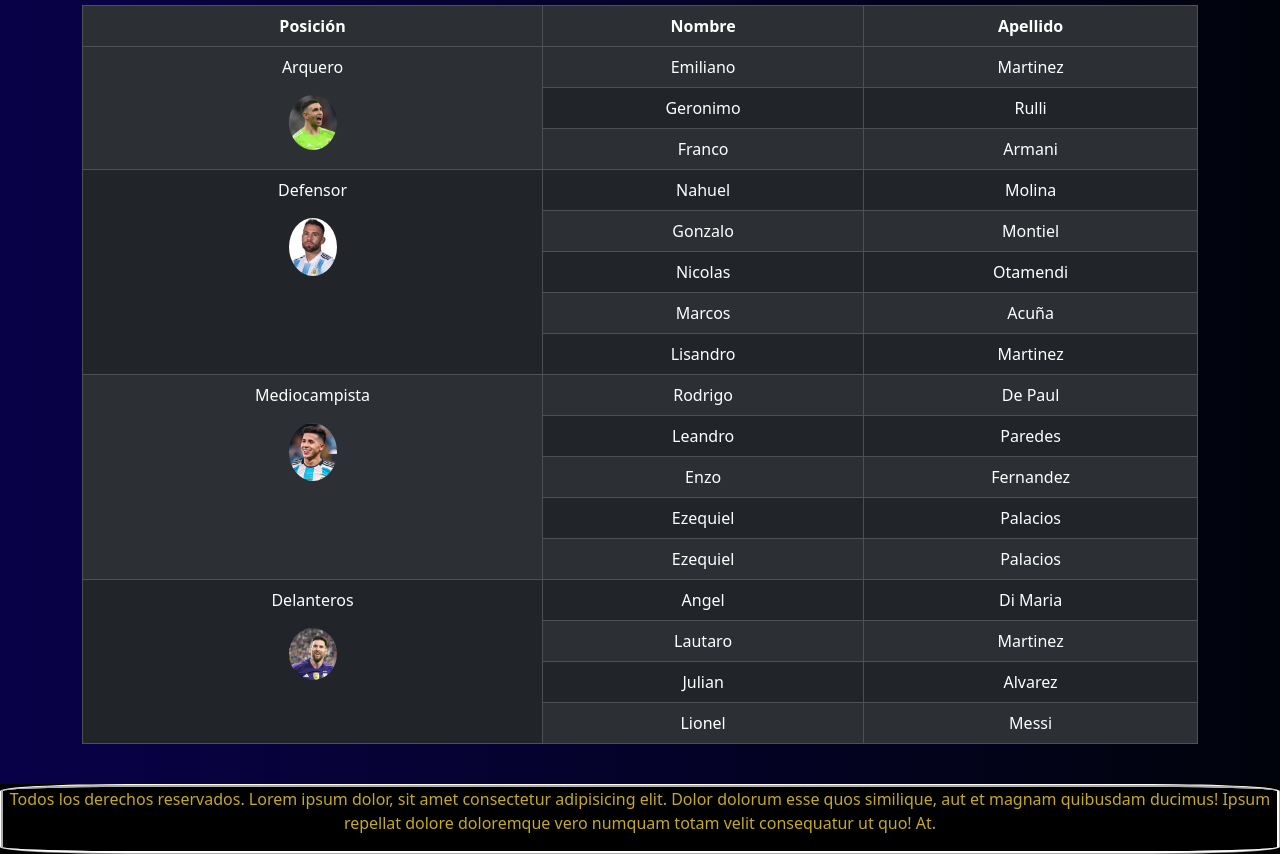
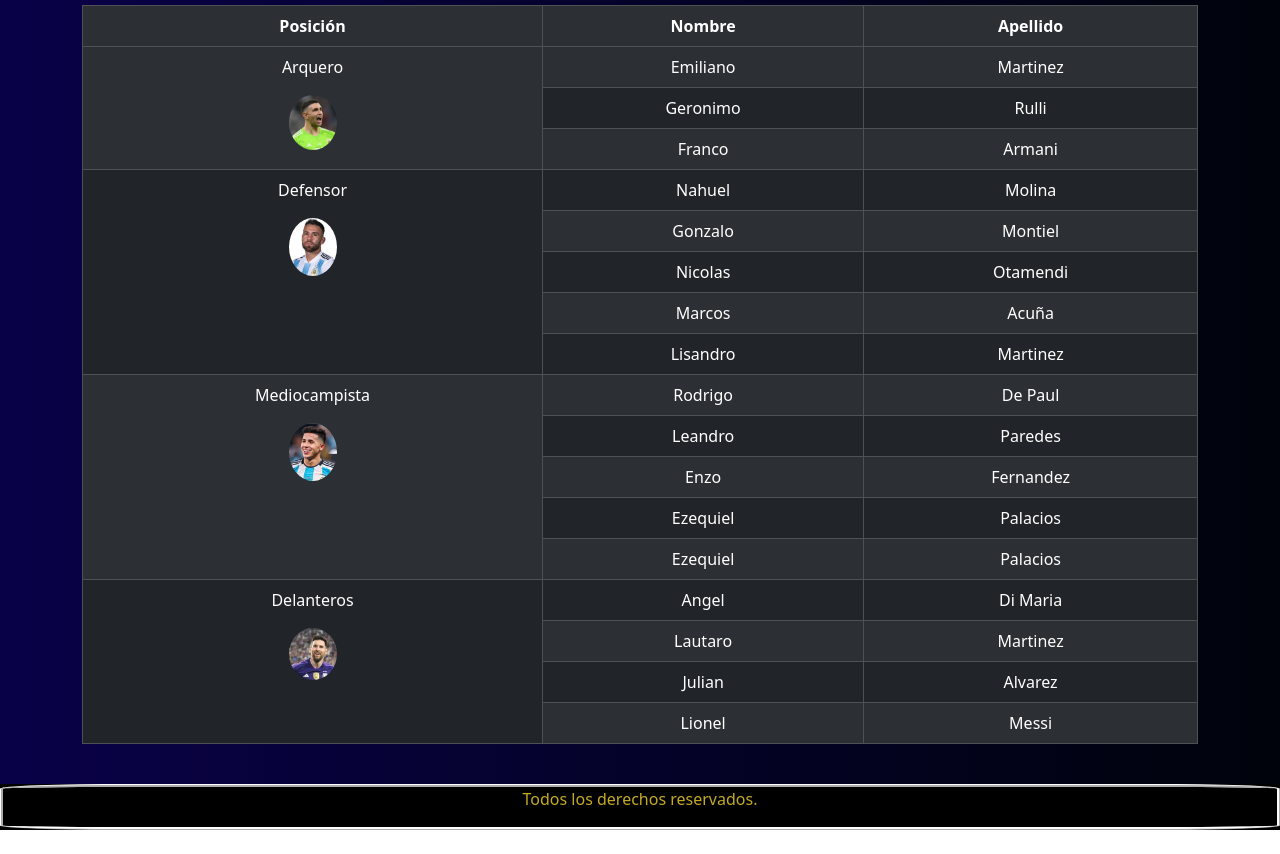
Before and after one commit to sergiolescano1/preentrega2_Lescano_Sergio, a website: page pages/jugadores.html in a window 1280 px wide. Shown: the part 179-1033 px from the top of the page. After the commit the page ends 1009 px from the top, so only its background shows below. Drawn offline with nearby package versions, Linux system fonts and the light colour scheme.

Commit message:
preentrega3

```diff
--- a/pages/jugadores.html
+++ b/pages/jugadores.html
@@ -178,9 +178,7 @@
     </section>
     <footer id="footer">
         <div class="footer_down">
-            <p class="text-center">Todos los derechos reservados. Lorem ipsum dolor, sit amet consectetur adipisicing
-                elit. Dolor dolorum esse quos similique, aut et magnam quibusdam ducimus! Ipsum repellat dolore
-                doloremque vero numquam totam velit consequatur ut quo! At.</p>
+            <p class="text-center">Todos los derechos reservados.</p>
         </div>
     </footer>
 
```
